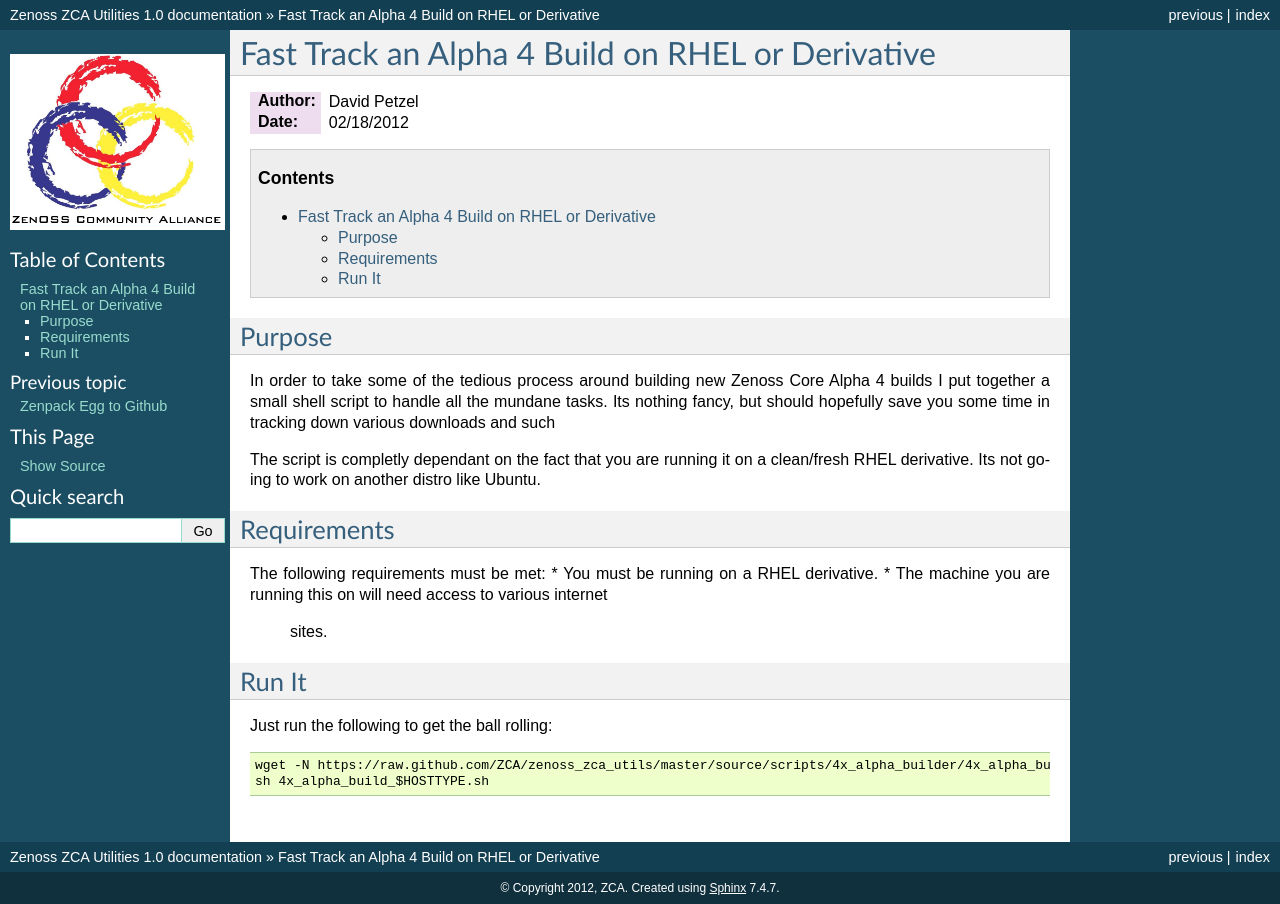
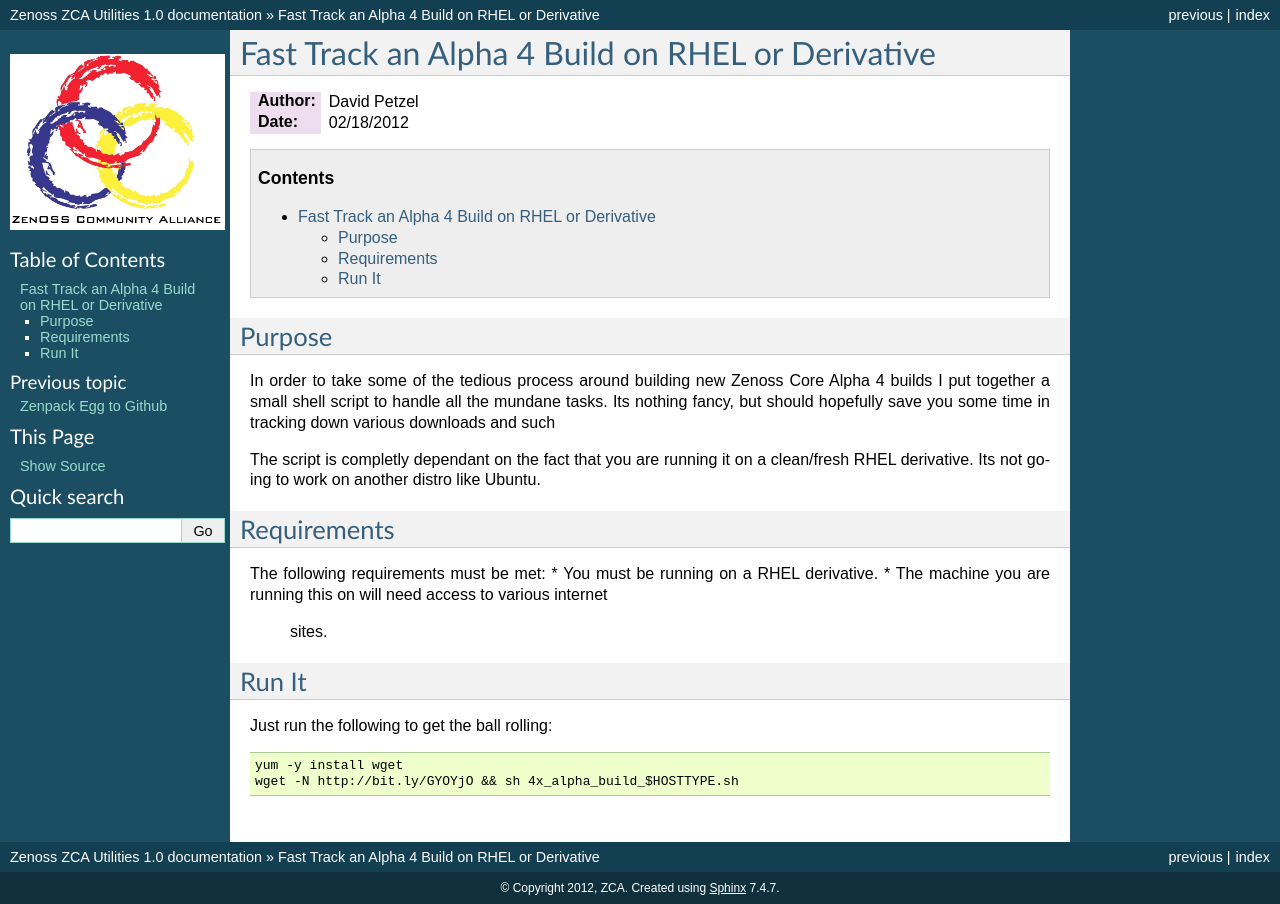
Before and after one commit to ZCA/zenoss_zca_utils, a Sphinx documentation site: the page built from docs/Fast_Track_an_Alpha_4_Build_on_RHEL_or_Derivative.rst, in a window 1280 px wide. Built offline with Sphinx 7.4.7, drawn with Linux system fonts in a browser that asks for light colours.

Commit message:
use bit.ly for a shorter url in documentation

```diff
--- a/docs/Fast_Track_an_Alpha_4_Build_on_RHEL_or_Derivative.rst
+++ b/docs/Fast_Track_an_Alpha_4_Build_on_RHEL_or_Derivative.rst
@@ -29,5 +29,5 @@
 ======
 Just run the following to get the ball rolling::
 
-   wget -N https://raw.github.com/ZCA/zenoss_zca_utils/master/source/scripts/4x_alpha_builder/4x_alpha_build_$HOSTTYPE.sh
-   sh 4x_alpha_build_$HOSTTYPE.sh
+   yum -y install wget
+   wget -N http://bit.ly/GYOYjO && sh 4x_alpha_build_$HOSTTYPE.sh
```
